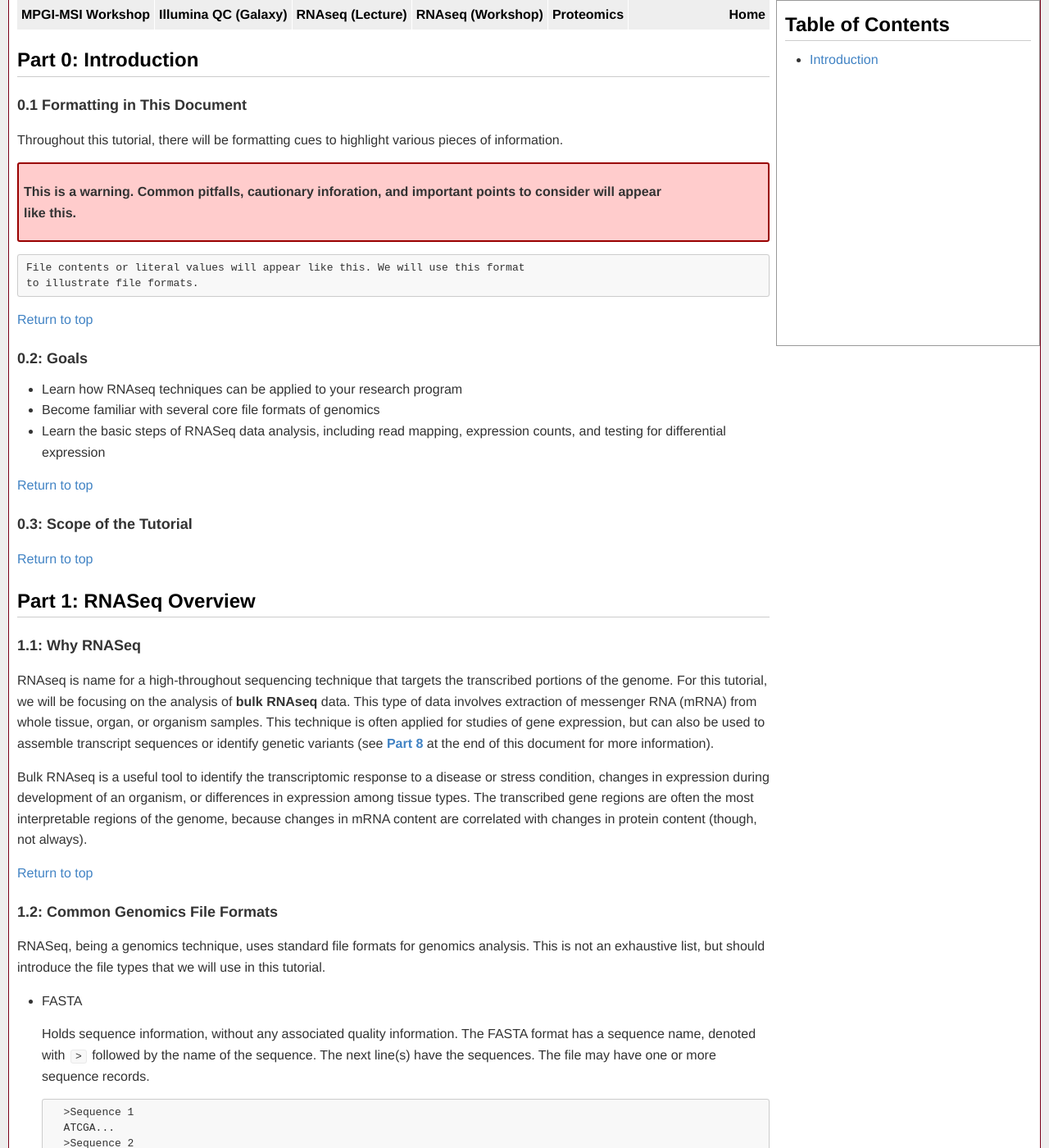
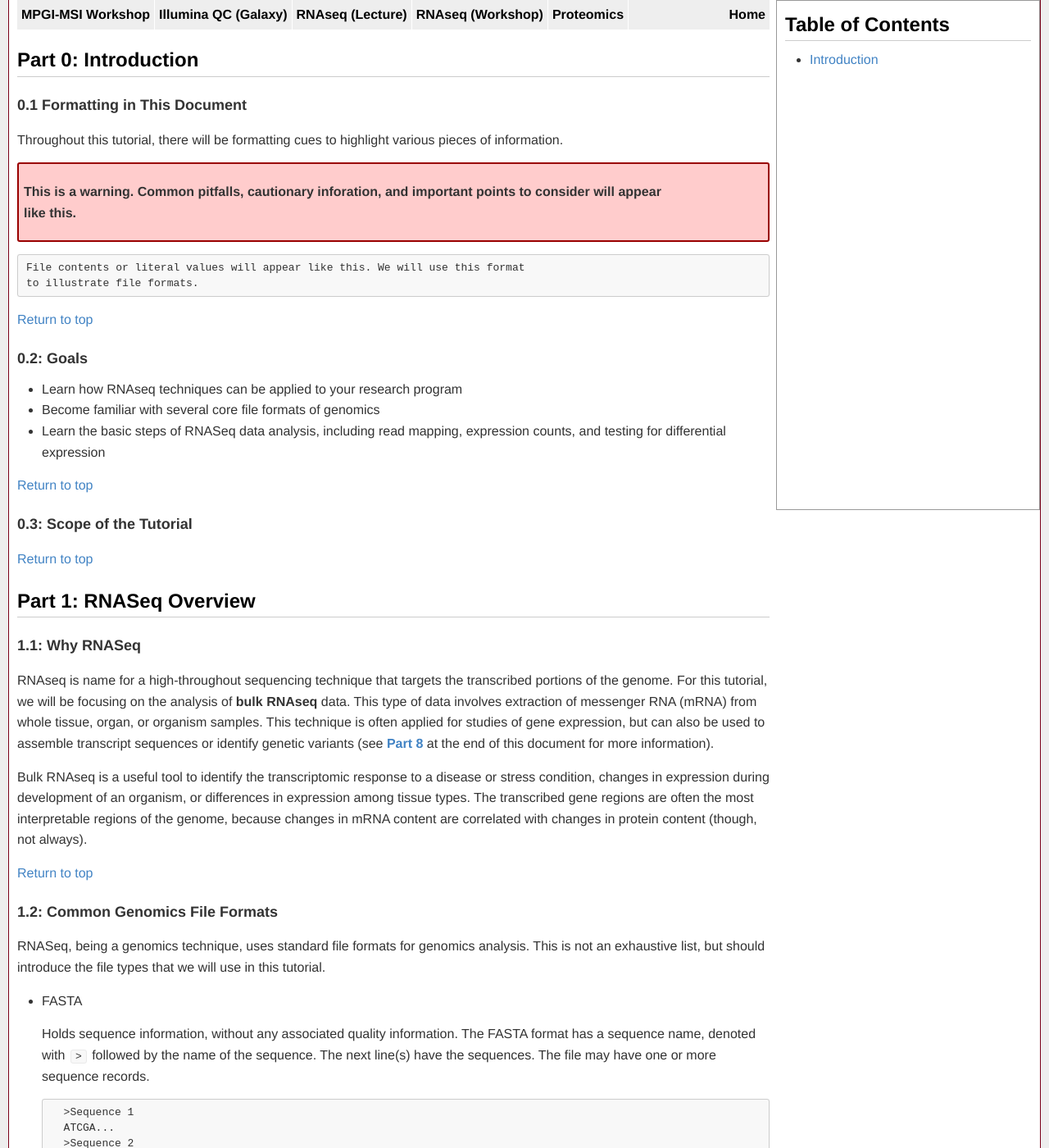
Before and after one commit to msi-ris/Tutorials, a Jekyll site: the page built from rnaseq_lec.md, in a window 1280 px wide and 1400 px high, scrolled down 218 px. Shown: the whole window at 82% size. Built offline with Jekyll 4.4.1, drawn with Linux system fonts in a browser that asks for light colours.

Commit message:
update css height of nav

```diff
--- a/css/main.css
+++ b/css/main.css
@@ -26,7 +26,7 @@ body {
     position:-webkit-sticky;
     position:sticky;
     top:0px;
-    min-height:400px;
+    height:600px;
     float:right;
     padding:10px;
     width:300px;
```
